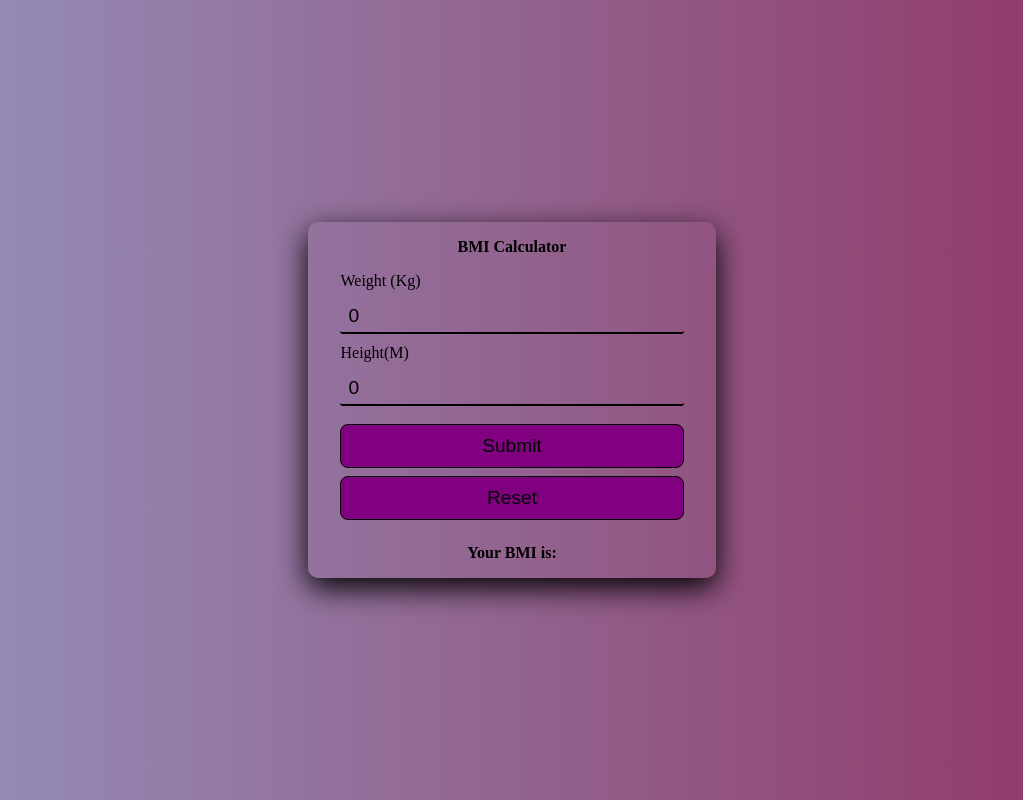
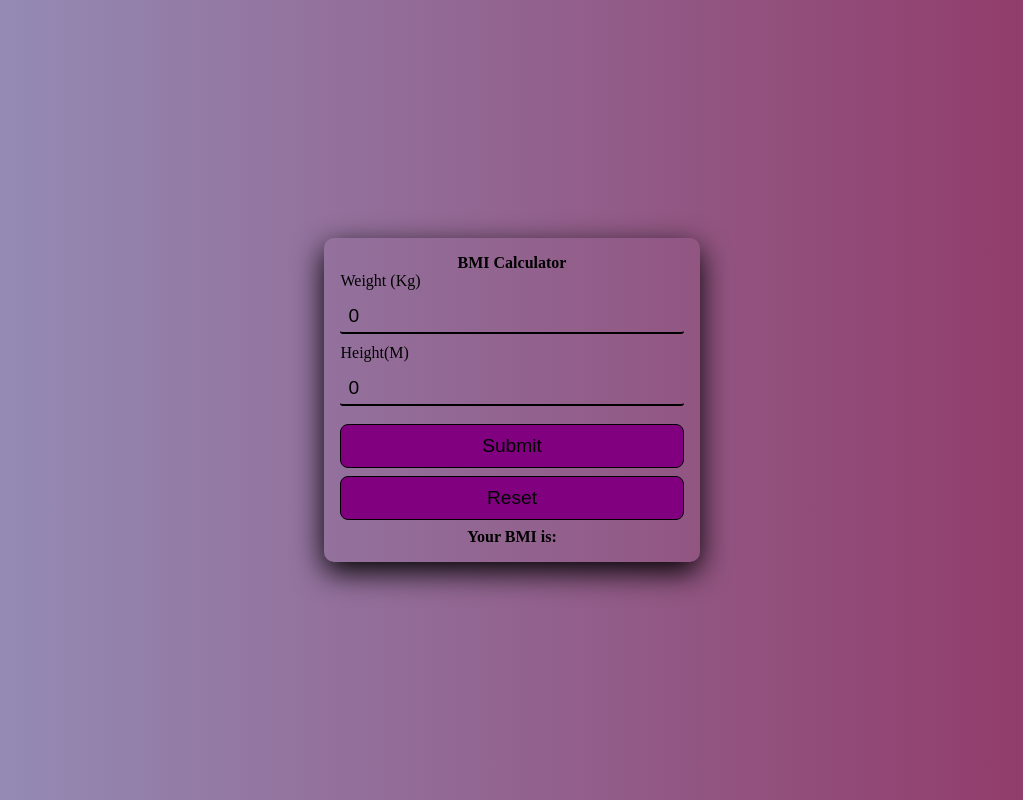
Before and after one commit to motuncoded/bmi-calculator, a React (Create React App) app: page / in a window 1280 px wide. Shown: the whole page, without its empty margins (128-1151 px from the left). Built offline with nearby package versions, Linux system fonts and the light colour scheme.

Commit message:
first-commit

```diff
--- a/src/components/Calculator.css
+++ b/src/components/Calculator.css
@@ -58,7 +58,7 @@ border: 1px solid #000;
     form{
         width: 100%;
         margin: 0;
-        padding: 1rem;
+        padding: 0;
     }
     .container h2{
         font-size: 1rem;
```
